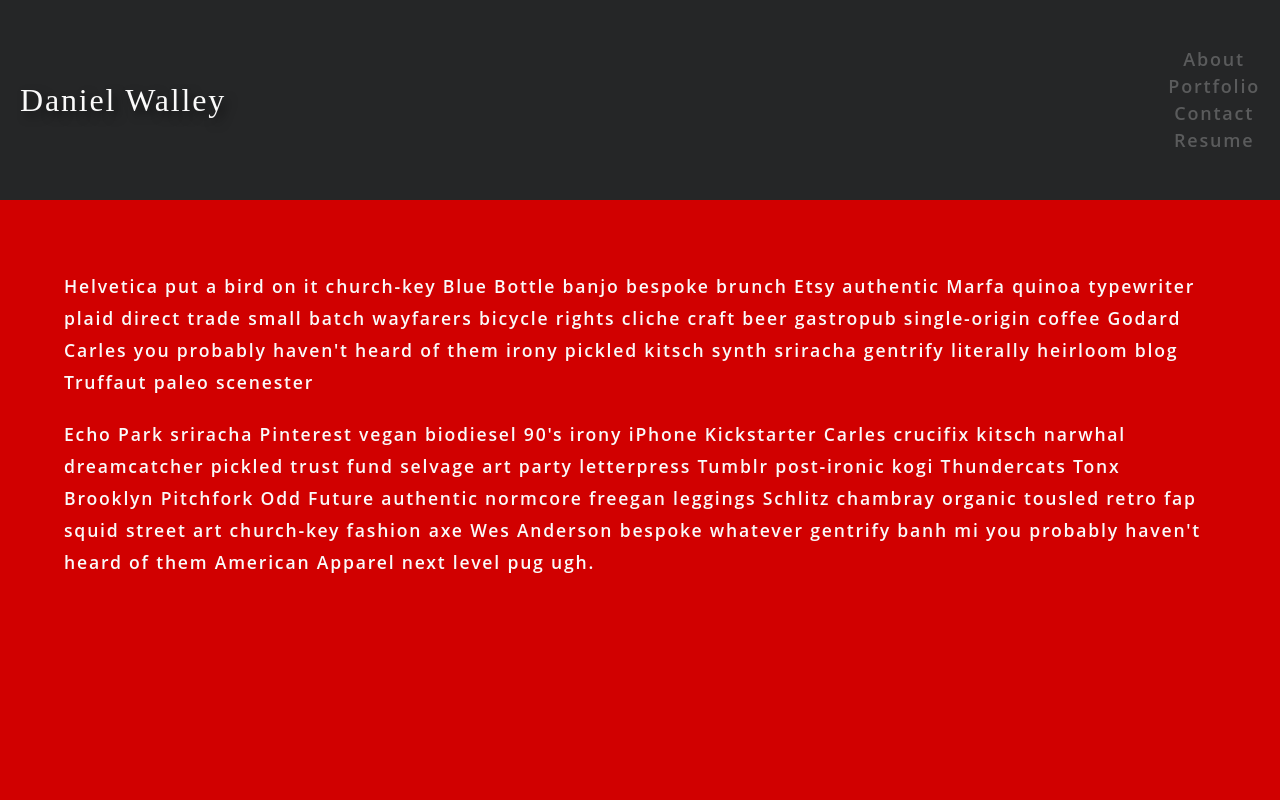
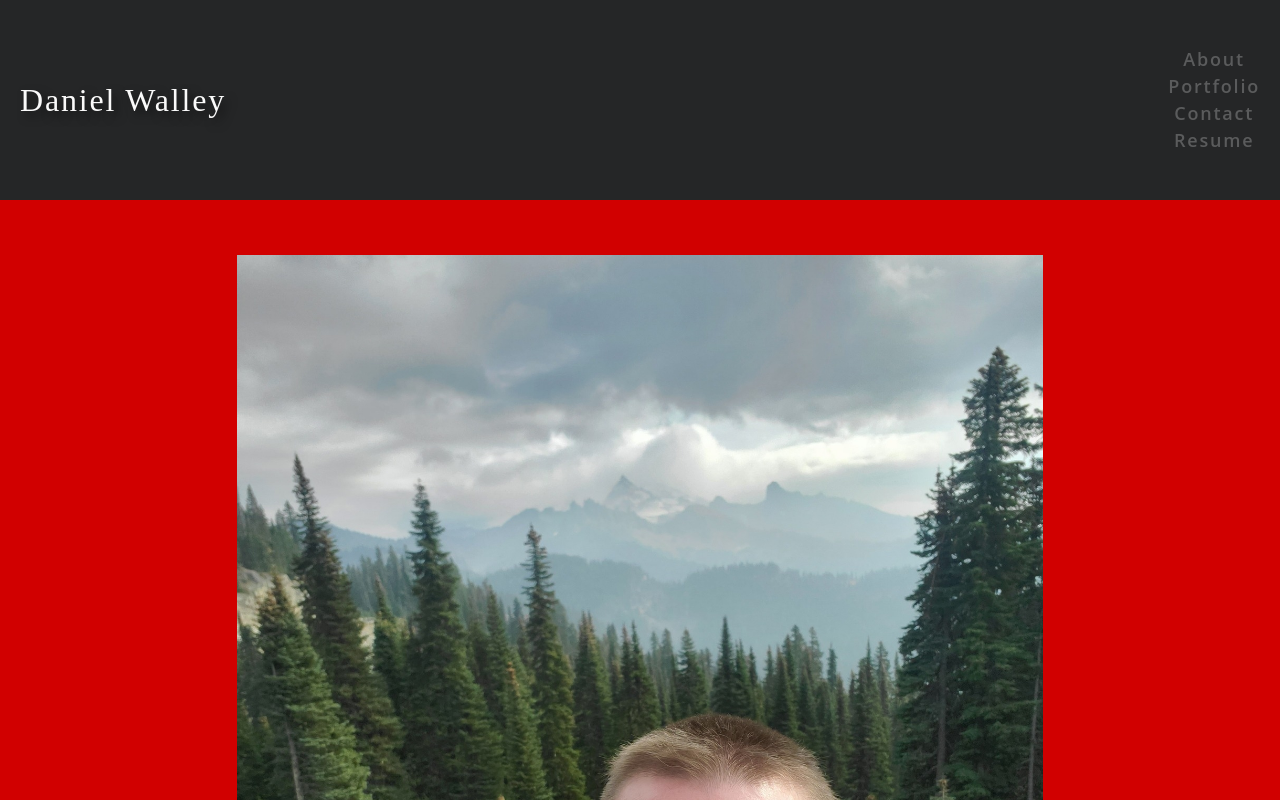
Before and after one commit to dwalley606/react-portfolio, a React (Vite) app: page / in a window 1280 px wide. Shown: the top 800 px of the page. Built offline with nearby package versions, Linux system fonts and the light colour scheme.

Commit message:
Updated contact and about pages

```diff
--- a/src/assets/index.js
+++ b/src/assets/index.js
@@ -3,3 +3,4 @@
 export { default as logoGenerator } from './projects/logoGenerator.png';
 export { default as payrollTracker } from './projects/payrollTracker.png';
 export { default as bookReviews } from './projects/bookReviews.png';
+export { default as socialMediaBackend } from './projects/socialMediaBackend.png';
--- a/src/components/About/index.jsx
+++ b/src/components/About/index.jsx
@@ -1,28 +1,20 @@
 import "./style.css"; // Import the CSS file for the component
+import profilePic from "../../assets/cover/profilepic.jpg";
 
 function About() {
   return (
     <section className="">
       <div className="">
-        <div className="profile-img">
-          <i className="fas fa-user-circle" style={{ fontSize: "96px" }}></i>
+        <div className="pic-container">
+          <img src={profilePic} alt="Profile" className="profile-img" />
         </div>
         <p>
-          Helvetica put a bird on it church-key Blue Bottle banjo bespoke brunch
-          Etsy authentic Marfa quinoa typewriter plaid direct trade small batch
-          wayfarers bicycle rights cliche craft beer gastropub single-origin
-          coffee Godard Carles you probably haven't heard of them irony pickled
-          kitsch synth sriracha gentrify literally heirloom blog Truffaut paleo
-          scenester
-        </p>
-        <p>
-          Echo Park sriracha Pinterest vegan biodiesel 90's irony iPhone
-          Kickstarter Carles crucifix kitsch narwhal dreamcatcher pickled trust
-          fund selvage art party letterpress Tumblr post-ironic kogi Thundercats
-          Tonx Brooklyn Pitchfork Odd Future authentic normcore freegan leggings
-          Schlitz chambray organic tousled retro fap squid street art church-key
-          fashion axe Wes Anderson bespoke whatever gentrify banh mi you
-          probably haven't heard of them American Apparel next level pug ugh.
+          Hello and welcome to my development portfolio! My name is Daniel
+          Walley, and I am a full-stack web developer living and working in the
+          Washington, D.C. area. I have been developing web solutions since 2019
+          when I took over the website for the United States Air Force Band.
+          After leaving the Air Force in 2023, I have continued to study modern
+          web technology such as React.js, MongoDB, and Node.js.
         </p>
       </div>
     </section>
--- a/src/components/About/style.css
+++ b/src/components/About/style.css
@@ -0,0 +1,12 @@
+.profile-img {
+  display: flex;
+  justify-content: center;
+  align-items: center;
+  width: 70%;
+}
+
+.pic-container {
+  display: flex;
+  justify-content: center;
+  align-items: center;
+}
--- a/src/components/Contact/index.jsx
+++ b/src/components/Contact/index.jsx
@@ -43,7 +43,7 @@
   };
 
   return (
-    <section>
+    <section className="form-container">
       <form id="contact-form" onSubmit={handleSubmit}>
         <div>
           <label htmlFor="name">Name:</label>
@@ -79,6 +79,20 @@
         )}
         <button type="submit">Submit</button>
       </form>
+
+      <div>
+        <h2>Contact Me Directly</h2>
+        <p>
+          If you would like to contact me directly please use the email or phone
+          number below.
+        </p>
+        <p>
+          Email: <a href="dwalley606@gmail.com">dwalley606@gmail.com</a>
+        </p>
+        <p>
+          Phone: <a href="tel:850-428-0777">850-428-0777</a>
+        </p>
+      </div>
     </section>
   );
 }
--- a/src/components/Contact/style.css
+++ b/src/components/Contact/style.css
@@ -0,0 +1,7 @@
+.form-container {
+  display: flex;
+  justify-content: center;
+  align-items: center;
+  width: 100%;
+  flex-direction: column;
+}
--- a/src/components/Footer/index.jsx
+++ b/src/components/Footer/index.jsx
@@ -18,7 +18,7 @@
   ];
 
   return (
-    <footer className="flex-row px-1">
+    <footer className="d-flex flex-row">
       {icons.map((icon) => (
         <a
           href={icon.link}
--- a/src/components/Portfolio/index.jsx
+++ b/src/components/Portfolio/index.jsx
@@ -12,7 +12,7 @@
     },
     {
       name: "ecommerceBackend",
-      description: "ORM with Node and Sequelize",
+      description: "ORM with Express and Sequelize",
       link: "https://github.com/dwalley606/e-commerce-backend",
       repo: "https://github.com/dwalley606/e-commerce-backend",
     },
@@ -34,6 +34,12 @@
       link: "https://jobeans24.github.io/Reviews/",
       repo: "https://github.com/jobeans24/Reviews",
     },
+    {
+      name: "socialMediaBackend",
+      description: "MongoDB and Express",
+      link: "https://drive.google.com/file/d/1o7ZlWyqjYWPfy5tRsJvL34-bTsEW1GAV/view",
+      repo: "https://github.com/dwalley606/social-network-api?tab=readme-ov-file",
+    },
   ]);
 
   return (
--- a/src/index.css
+++ b/src/index.css
@@ -4,12 +4,12 @@
   padding: 50px 30px;
 }
 :root {
-  --primary: #D10000;
+  --primary: #d10000;
   --secondary: #31343d;
-  --tertiary: #8D99AE;
+  --tertiary: #8d99ae;
   --light: #fafafa;
   --dark: #252627;
-  --darker: #D10000;
+  --darker: #d10000;
   --alpha: rgba(255, 255, 255, 0.7);
   --error: rgb(228, 46, 1);
   --spacing-one: calc(1rem * 0.5);
@@ -121,15 +121,11 @@
   cursor: default;
 }
 
-form {
-  width: 40%;
-}
-
 input {
   margin: 10px 0;
   font-size: 1rem;
   padding: 0.25rem;
-  width: 600px;
+  width: 100%;
   border: 1px solid var(--dark);
   outline: none;
   border-radius: 3px;
@@ -174,7 +170,7 @@
 }
 
 textarea {
-  width: 600px;
+  width: 100%;
   height: 200px;
   border: 3px solid #cccccc;
   padding: 5px;
```
Also changed, not shown: src/assets/cover/profilepic.jpg (added), src/assets/projects/socialMediaBackend.png (added).
